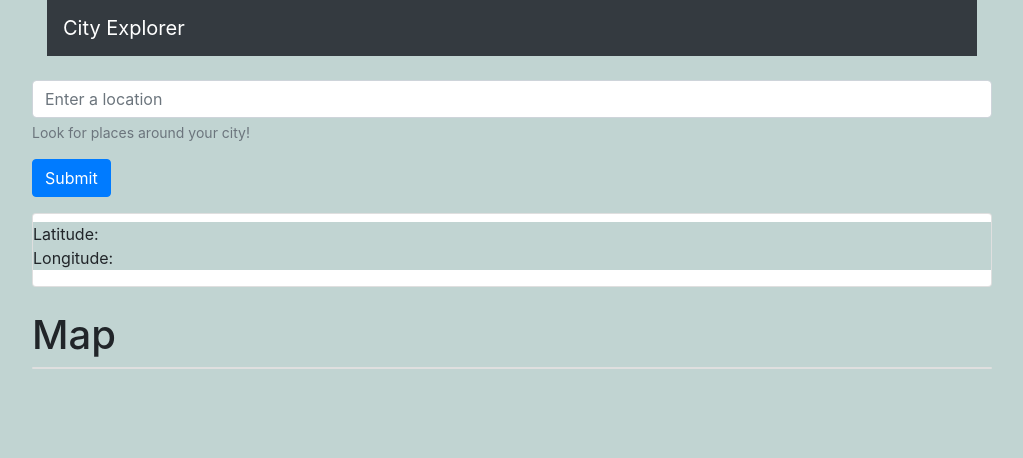
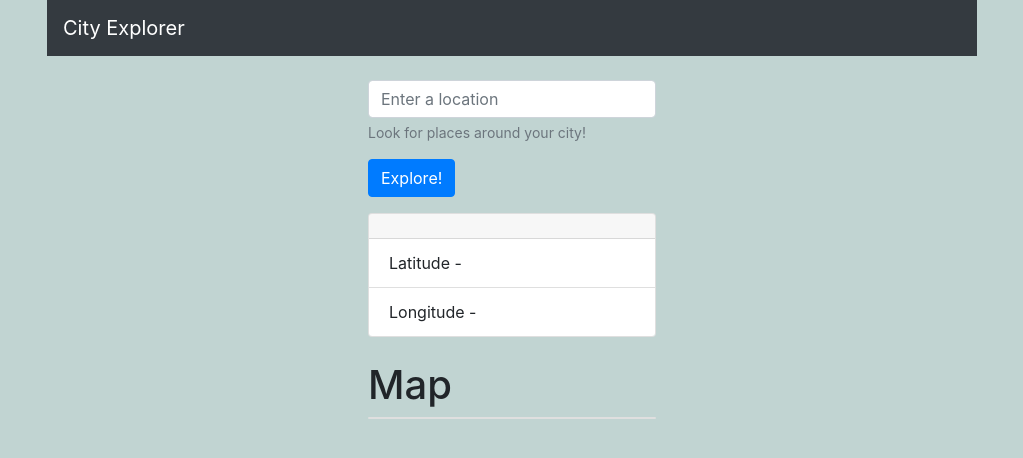
Before and after one commit to SorviusN/city-explorer, a React (Create React App) app: page / in a window 1280 px wide. Shown: the top 458 px of the page, without its empty margins (128-1151 px from the left). Built offline with nearby package versions, Linux system fonts and the light colour scheme.

Commit message:
Cleaned up code

```diff
--- a/src/App.css
+++ b/src/App.css
@@ -4,4 +4,7 @@
 
 .App {
   margin: auto 10rem;
+  display: flex;
+  flex-direction: column;
+  align-items: center;
 }
--- a/src/App.js
+++ b/src/App.js
@@ -9,8 +9,8 @@ class App extends React.Component {
   render() {
     return (
       <div className="App">
-        <Header/>
-        <CityForm/>
+        <Header className="head" />
+        <CityForm className="body" />
       </div>
     )
   }
--- a/src/CityForm.js
+++ b/src/CityForm.js
@@ -7,6 +7,7 @@ import Card from 'react-bootstrap/Card';
 import Form from 'react-bootstrap/Form';
 import Alert from 'react-bootstrap/Alert';
 import Image from 'react-bootstrap/Image';
+import ListGroup from 'react-bootstrap/ListGroup';
 
 import './CityForm.css';
 
@@ -57,18 +58,26 @@ class CityForm extends React.Component {
     }
   }
 
-
   handleMap = () => {
 
     const key = process.env.REACT_APP_CITY_KEY;
 
-    let mapUrl = `https://maps.locationiq.com/v3/staticmap?key=${key}&center=${this.state.cityLat},${this.state.cityLon}&zoom=18`;
+    let mapUrl = `https://maps.locationiq.com/v3/staticmap?key=${key}&center=${this.state.cityLat},${this.state.cityLon}&zoom=14`;
 
     console.log(mapUrl);
 
     return (
       <Image src={mapUrl} className="mapImage" rounded />
     )
+  }
+
+  AlertDismissibleExample = () => {
+      return (
+        <Alert variant='danger'>
+          <Alert.Heading> Uh Oh, Something went wrong!</Alert.Heading>
+          <p>{this.state.errCode}</p>
+        </Alert>
+      );
   }
 
   render() {
@@ -84,21 +93,23 @@ class CityForm extends React.Component {
           </Form.Group>
           <Form.Group controlId="exploreButton">
           <Button variant="primary" type="submit" onClick={this.handleSubmit}>
-            Submit
+          Explore!
           </Button>
           </Form.Group>
         </Form>
       {this.state.errCode.length > 0 ?
         <Container>
-          <Alert>{this.state.errCode}</Alert>
+        {
+          this.AlertDismissibleExample()
+        }
         </Container>
       :
-        <Card variant="secondary">
-        <h1>{this.state.displayName}</h1>
-          <ul>
-            <li>Latitude: {this.state.cityLat}</li>
-            <li>Longitude: {this.state.cityLon}</li>
-          </ul>
+        <Card variant="secondary" style={{ width: '18rem' }}>
+          <Card.Header>{this.state.displayName}</Card.Header>
+          <ListGroup variant="flush">
+            <ListGroup.Item>Latitude - {this.state.cityLat}</ListGroup.Item>
+            <ListGroup.Item>Longitude - {this.state.cityLon}</ListGroup.Item>
+          </ListGroup>
         </Card>
       }
       <br />
```
Also changed, not shown: src/Footer.js (added).
